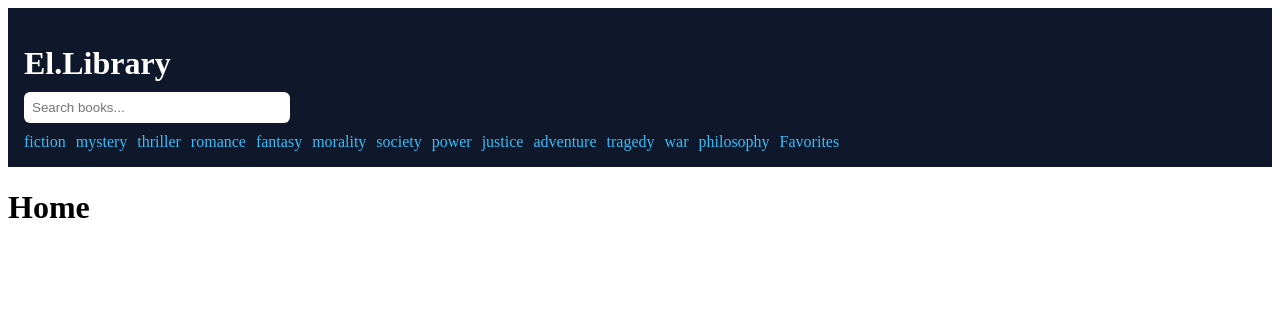
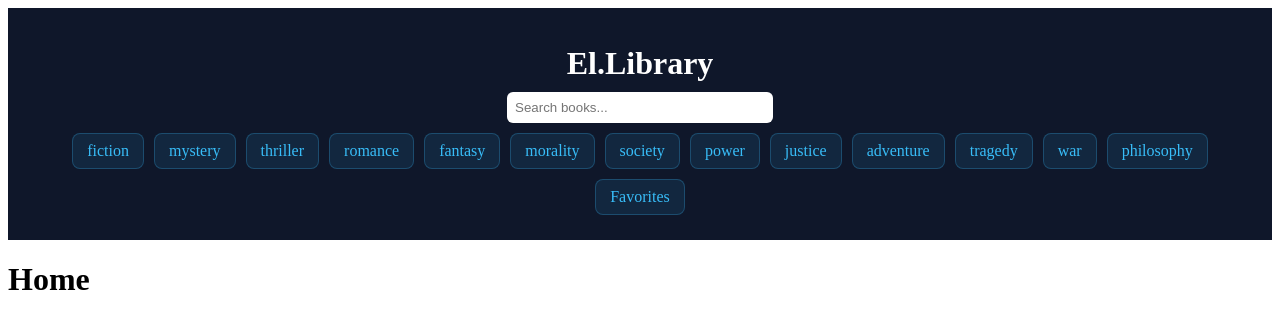
Before and after one commit to ibrahimkodehode-png/Gut-n-Dex, a React (Vite) app in the folder my-app/: page / in a window 1280 px wide. Shown: the top 328 px of the page. Built offline with nearby package versions, Linux system fonts and the light colour scheme.

Commit message:
hover effect header menu links

```diff
--- a/my-app/src/styles/Header.css
+++ b/my-app/src/styles/Header.css
@@ -2,6 +2,11 @@
   padding: 16px;
   background: #0f172a;
   color: white;
+  flex-direction: column;
+  align-items: center;
+  justify-content: center;
+  text-align: center;
+  min-height: 200px;
 }
 
 .header h1 {
@@ -20,9 +25,28 @@
   display: flex;
   flex-wrap: wrap;
   gap: 10px;
+  justify-content: center;
 }
 
 .header a {
+  display: inline-block;
+  padding: 8px 14px;
+  border-radius: 8px;
+  background: rgba(56, 189, 248, 0.1);
+  border: 1px solid rgba(56, 189, 248, 0.25);
   color: #38bdf8;
   text-decoration: none;
+  font-weight: 500;
+  transition: all 0.2s ease;
 }
+
+.header a:hover {
+  background: #38bdf8;
+  color: #0f172a;
+  transform: translateY(-2px);
+  box-shadow: 0 6px 16px rgba(56, 189, 248, 0.3);
+}
+
+.header a:active {
+  transform: scale(0.97);
+}
```
Also changed, not shown: 1 other file (tests, documents, lock files or other folders).
